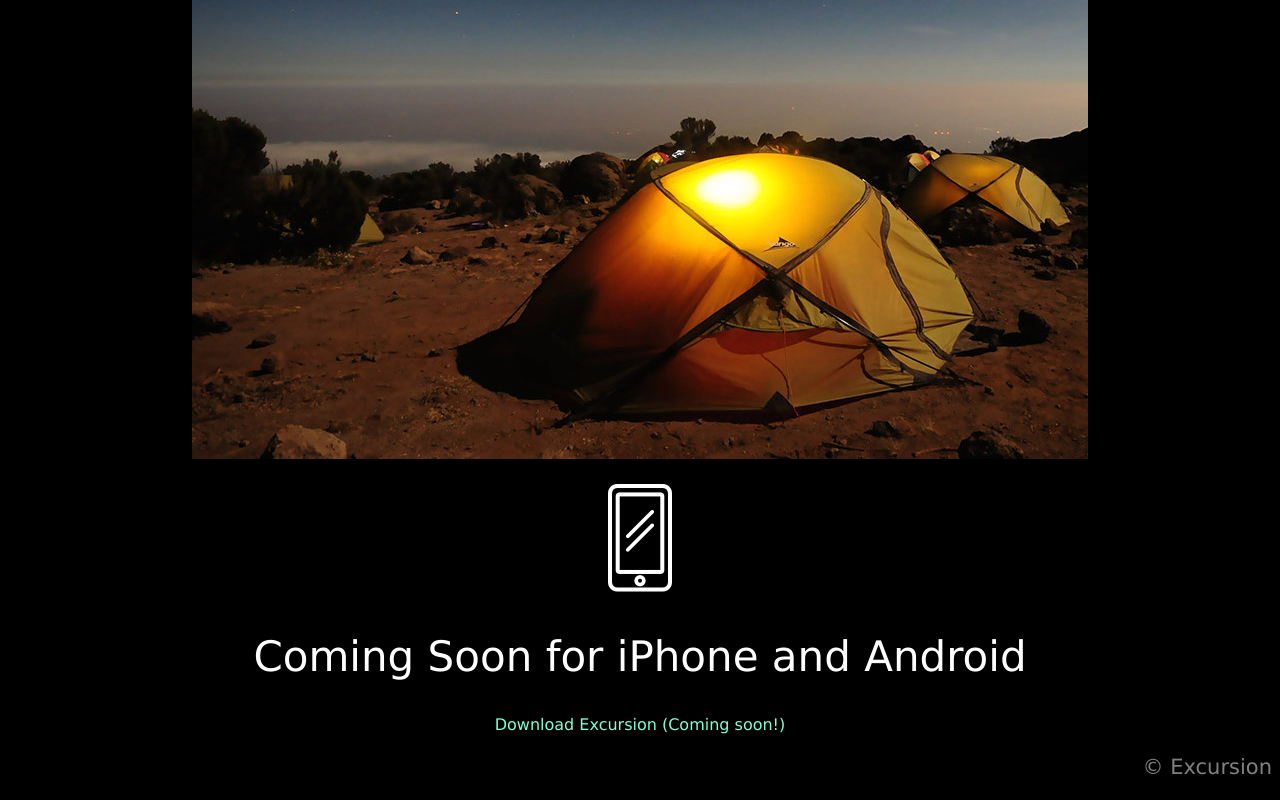
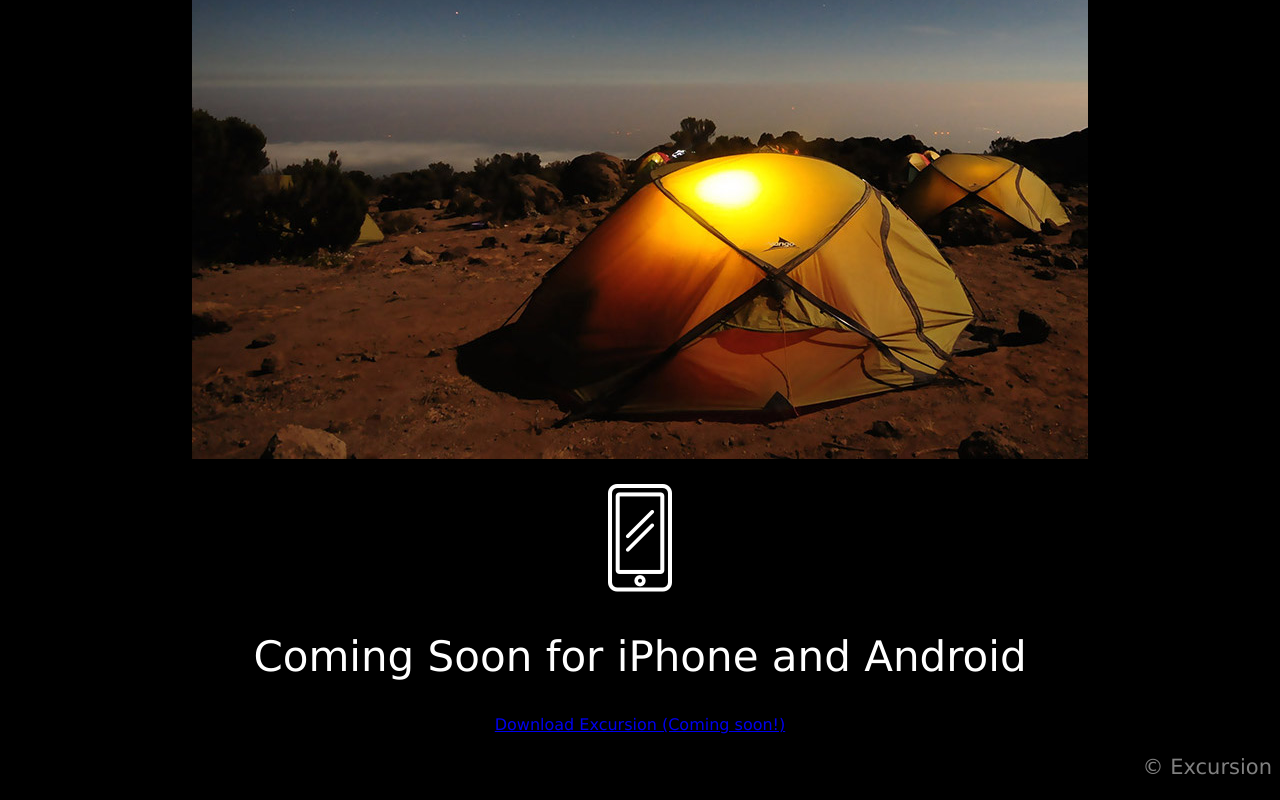
Before and after one commit to pbongiovi/excursion, a plain HTML site: page index.html in a window 1280 px wide. Shown: the part 546-1346 px from the top of the page. Drawn offline with Linux system fonts and the light colour scheme.

Commit message:
link update

```diff
--- a/index.html
+++ b/index.html
@@ -26,7 +26,7 @@
       <img src="./resources/images/camp.jpg" alt="campsite">
       <p><img src="./resources/images/phone.png" alt="iPhone Image"></p>
       <h2 class="subheader">Coming Soon for iPhone and Android</h2>
-      <p class="dl_link"> Download Excursion (Coming soon!)</p>
+      <p class="dl_link"><a href=".">Download Excursion (Coming soon!)</a></p>
     </div>
     <div="copyright">
       <p class="copyright">© Excursion</p>
```
